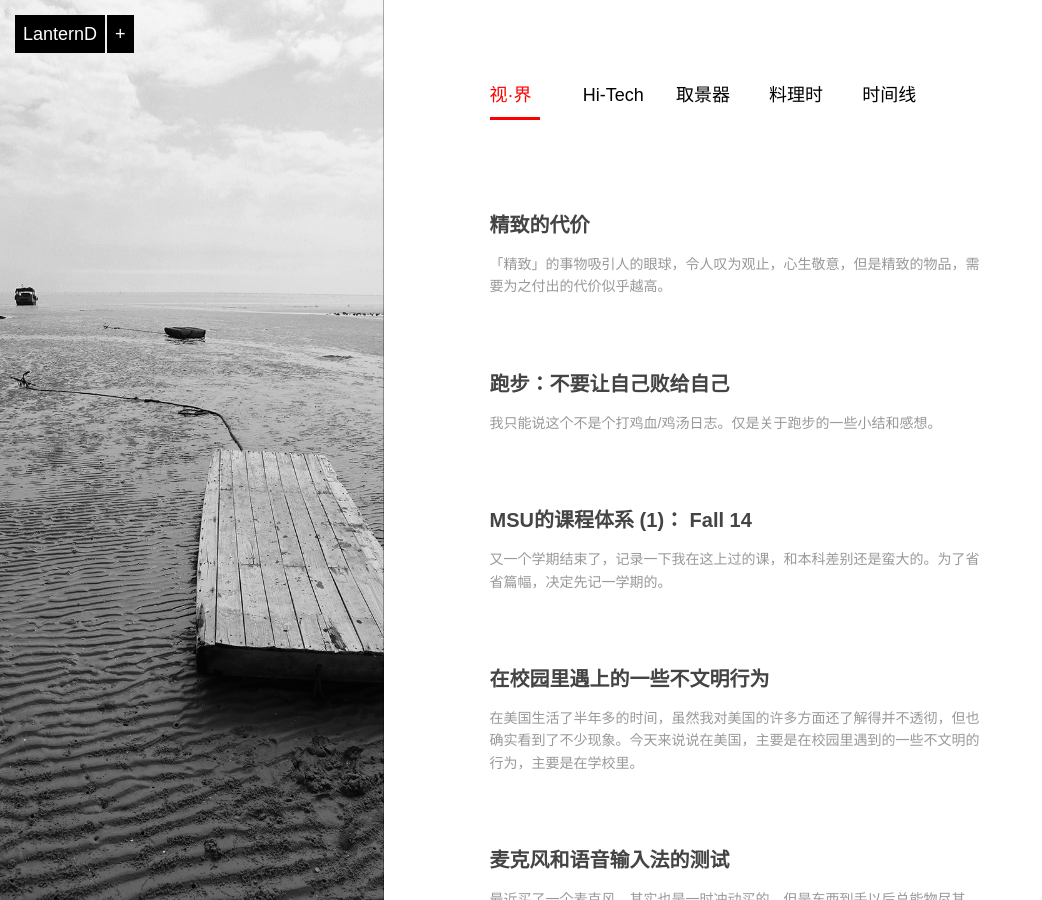
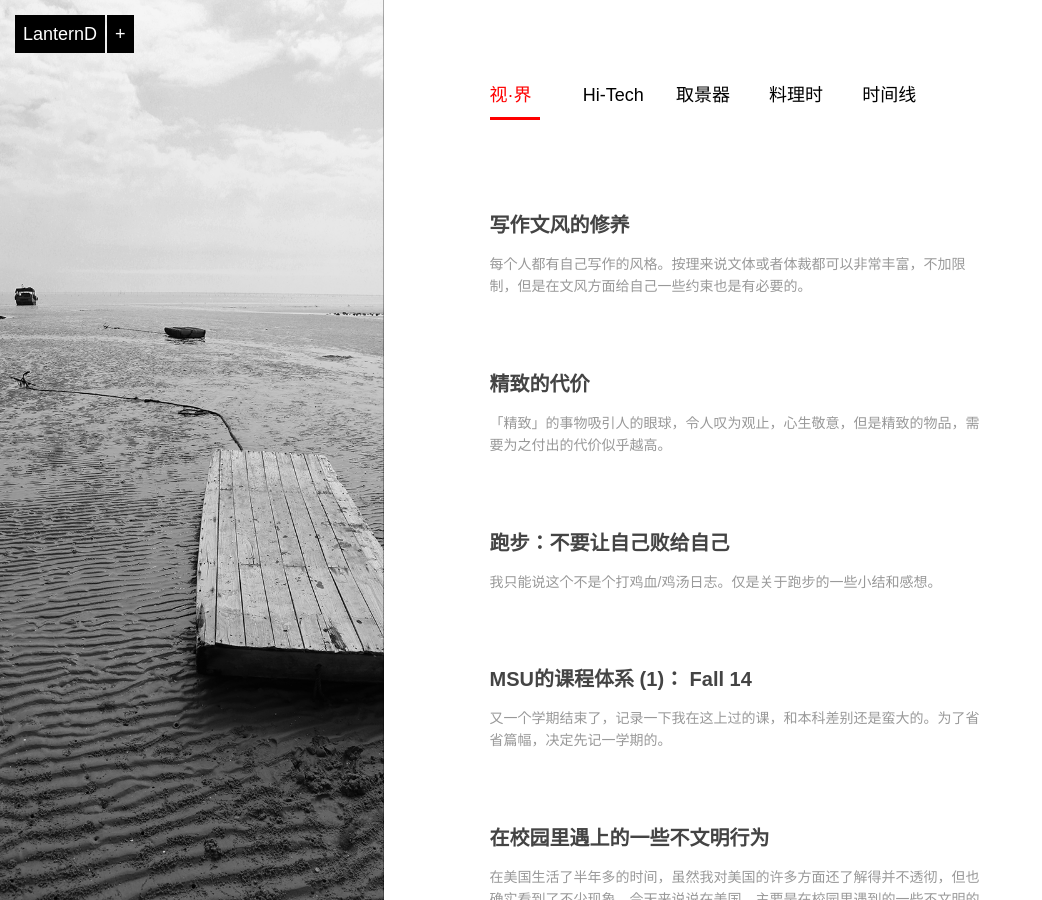
Before and after one commit to LanternD/lanternd.github.io, a Jekyll site: the page built from index.html, in a window 1280 px wide and 900 px high. Shown: the whole window, without its empty margins (0-1042 px from the left). Built offline with Jekyll 4.4.1, drawn with Linux system fonts in a browser that asks for light colours; the list of posts is cut into pages by our own code; part of the change alters nothing that is shown.

Commit message:
New Post: Writing Style

```diff
--- a/_posts/Witness/2015-05-26-cost-of-delicacy.md
+++ b/_posts/Witness/2015-05-26-cost-of-delicacy.md
@@ -48,7 +48,7 @@ date: 2015-05-27 23:09:00
 
 　精致的东西让人敬仰，让人怜爱，让人更费心思去维护保养，让来之不易的精致半衰期更长一些。
 
-　对于开头提到的灰尘问题就是一个方面。许多精致的东西维护起来还会让人抓狂。一些小坑里的灰尘会成为完美主义者的时间杀手。外国喜欢在家里铺地毯而不是瓷砖或木地板。在我眼中地毯更精致一些（但价格不一定会更贵），用起来更舒服，但是地毯的清洁却是令人头疼的事。吸尘器，洗涤剂等工具悉数用上之后，仍不可避免地一天天吸收灰尘而使颜色变得暗淡。反之，瓷砖等地面则可以用特别的拖把轻易清理。
+　对于开头提到的灰尘问题就是一个方面。许多精致的东西维护起来还会让人抓狂。一些小坑里的灰尘会成为完美主义者的时间杀手。美国这喜欢在公寓或者别墅里铺地毯而不是瓷砖或木地板。在我眼中地毯更精致一些（但价格不一定会更贵），用起来更舒服，但是地毯的清洁却是令人头疼的事。吸尘器，洗涤剂等工具悉数用上之后，仍不可避免地一天天吸收灰尘而使颜色变得暗淡。反之，瓷砖等地面则可以用特别的拖把轻易清理。
 
 　另外，最近在Indianapolis的艺术博物馆里看到了修复古老油画的介绍。那些画的原作早已在时间冲刷下变得陆离斑驳，像是本来完整的拼图被抠下了许多块。修复油画是个费劲的事情，需要推测画本来的样子，需要考虑修补后的光影效果或者透视关系，需要考虑用哪一种涂料修复后颜色更能还原原作，甚至考虑修复后的优化是否能保存更长时间，实属不易。
 
@@ -57,6 +57,8 @@ date: 2015-05-27 23:09:00
 ![Rolleiflex F2.8](http://lanternd.qiniudn.com/Pic4Post/cost-of-delicacy/rolleiflex.jpg)
 
 　那些曾经精致的事物，在时代的变迁中失去了人气，欠缺维护，从而衰落的例子也是数不胜数。曾经的底特律城是美国五大湖区的一颗明星，然而现在经济环境不景气，最后只能申请破产。在Alabama的[Birmingham](https://www.google.com/maps/place/Sloss+Furnaces/@33.521216,-86.791437,3a,75y,157.05h,90t/data=!3m4!1e1!3m2!1sITE9Y7kutq7SEK89GRUiJg!2e0!4m2!3m1!1s0x0:0x4ed8f930de175988!6m1!1e1)，有个著名的炼钢厂叫[Sloss Furnances](https://en.wikipedia.org/wiki/Sloss_Furnaces)，曾经是美国乃至全世界最大的炼钢厂，管道错综复杂，有巨大的炉子，巨大的齿轮齿条等等，有一种机械、蒸汽组成在一起的野兽般的精致。而上世纪六七十年代的时候人们对环保的呼声日益加大，偌大的工厂尾大不掉，无法转型，最后被人们抛弃了。缺乏应有的维护，那里现今仅有一种锈迹斑斑的残缺的美，被改造成了钢铁工业博物馆，供人们瞻仰怀念。
+
+　不过，外观上简洁的精致的物品在清洁上毫无疑问是要容易一些。它们主要由平面和一些简单的线条构成，灰尘一拂即去。然而避免碰撞、损坏就不是一件容易的事情了。人们喜欢在手机屏幕上贴膜，说到底也是「以防万一」，万一有了刮痕可就得天天看到了。而假设有一天，上面图片中那套精致的桌椅的边缘磕坏了一点，可能就在人们眼中显得不那么精致了。我有一把很好用的主厨刀，有一天刀刃在厨房的不锈钢水槽上磕了一下，出现了个2毫米长的卷刃，着实让我心塞了一阵。
 
 　说了这么多都是物品，其实人的「精致」一样需要高昂的代价去维护。关于这点，知乎里的[@王诺诺](http://www.zhihu.com/people/wangnuonuo)曾有过一个[细致的描写](http://zhi.hu/gSfG)。里面提到了她乘飞机时邻座女生化妆上飞机，卸妆休息，下飞机前补妆的过程。我对化妆研究不多，在此不置可否。只是想说，要成为从某个角度看是「精致」的人，需要高昂的维护成本。有的时候，「美」并无人欣赏，然而精致的人也仍会让自己保持一个美的状态。
 
--- /dev/null
+++ b/_posts/Witness/2015-06-12-writing-style.md
@@ -0,0 +1,246 @@
+---
+layout: post
+title:  写作文风的修养
+description: 每个人都有自己写作的风格。按理来说文体或者体裁都可以非常丰富，不加限制，但是在文风方面给自己一些约束也是有必要的。
+permalink: /writing-style/
+categories: [blog, 视·界]
+tags: [写作, 文风, 用词, 标点, 结构]
+date: 2015-06-12 23:12:00
+---
+
+　曾几何时，高考代表了我语文作文的巅峰水平，过后就是下坡路了。大学四年里习惯了发状态，人人网，QQ空间，朋友圈什么的充斥着我的「状态」和段子。然而从和好友们频繁的互动中我似乎逐渐失去了写长文字的能力和动力。现在回头看自己的状态固然也是一种回忆方式，但是长文章更能深刻反映出当时的想法。这也是我开始写博客的原因之一。
+
+　下面是我想到的在文风上需要约束的一些方面，包括用词、标点、结构等，各个小项之间没有什么逻辑关联，也不是很全面。不定期还会补充。
+
+------
+
+## 用词
+
+### 尽量少用网络用语
+
+　这个旨在**写半衰期长的文字**。网络用语产生的快消失得也很快。现在用「晕」、「菜鸟」都已经暴露年龄了，连「囧」都已经慢慢消失了。所以要是过个五年我回头看日志，最好不要出现那种看起来怪怪的网络用语，否则连自己都看不懂就不好了。
+
+- 「那么问题来了，挖掘技术哪家强？」
+- 爆出翔
+- 碉堡了
+- Duang
+- 「我的滑板鞋，时尚最时尚」
+- 也是蛮拼的
+- 战五渣
+- 也是醉了
+- 人艰不拆
+- ……
+
+　这些我是尽量保持少用的好。这并不会妨碍我回忆那些网络用语，我还有朋友圈和Twitter可以做这方面的Timeline。另外要是想知道更多，维基百科还有一份不断更新的编年体[网络流行语列表](https://zh.wikipedia.org/wiki/%E4%B8%AD%E5%9B%BD%E7%BD%91%E7%BB%9C%E6%B5%81%E8%A1%8C%E8%AF%AD%E5%88%97%E8%A1%A8)（能不能看到就看自己本事了…），目前是16页。另外一份[中国大陆网络语言列表](https://zh.wikipedia.org/wiki/%E4%B8%AD%E5%9B%BD%E5%A4%A7%E9%99%86%E7%BD%91%E7%BB%9C%E8%AF%AD%E8%A8%80%E5%88%97%E8%A1%A8)甚至多达94页。我非常佩服这些维基编辑。至于那些已经过度频繁使用的网络词汇，就当成正常语言的一部分吧，比如「给力」。
+
+　网络用语深入人心，不经意间就用了还没察觉出来，这个还需要修炼。
+
+　说不定这一小节还可以单独弄成一片文章，再说吧。
+
+### 逻辑连接词明确
+
+　连接词有哪些就不列举了。转折，递进，因果，每一样都尽量**用连接词清晰表明逻辑关系**。不过回头看我自己写的句子，经常会发现一段话里有两三次转折，每次转折都转到不同的方向，而不是原来的方向……我承认思维跳跃得比较厉害。
+
+### 少用「感觉」、「觉得」、「认为」
+
+　如果是事实，直接罗列就好了。如果已经是大多数人承认的观点，也就直接陈述吧。有争议的观点可以用，但是尽量尝试换一个表述方式。英文里表达与「认为」相同意思的词有很多，不妨也挖掘一下汉语中其他类似的词。
+
+　这三个词在我的文章中出现频率蛮高的，在我眼中（这就是个替代品，哈哈），它们会一定程度让一个**事物的可靠度下降**。
+
+### 准确使用表示比例的词
+
+　这个是出于对事实的尊重，也是做科研养成的习惯。随心所欲地用表示比例的词会产生严重的漏洞。「大部分」、「有些人」、「少数」……一些看似模糊的词恰好是**更准确的表达**，除非有百分比数据来支持。
+
+　这一点其实我也希望每个人都能做到，因为不想有一天不小心转述一个错误的事实。
+
+### 错别字、病句零容忍
+
+　不说多了，完全是个人的文字「洁癖」。**有错别字欢迎挑出。**
+
+　其实我在读别人博文的时候也很喜欢挑错别字，最好不要被鄙视……
+
+　病句就像程序的Bug，不经意间就写出来了，而Debug也是个费劲的事情。不写出病句还需要不断修炼基本功。
+
+### 尽量让所有人都能读得下去
+
+　如果是自己专业方向的文章，估计不会每个人都去读，专有名词可以随意使用。而如果是正常的记录或者感悟，则尽量让所有人都能读下去。上面提到的网络用语和这个是兼容的。具体来说就是少用谐音词（「杯具」、「神马」），专有名词（「超焦距」、「快门后帘同步」），缩略词（「TG」、「理客中」）。不过，**专有名词给个百科链接**也能解决不少问题啦。
+
+　其实读到一半突然卡住对我来说也是个不舒服的事情。每次经历这样的时刻一边去查百科，一边心里想：「能不能好好说话/用词了。」
+
+### 多用链接
+
+　对于上面的一点补充。这是对不常见的事物提供进一步了解的窗口。不过这个「不常见」是我自己的主观判断，不能兼顾每个人。
+
+　此外用链接也方便做**合理引用**。如果一个观点来自他人，即使没有直接转载，提到的时候给出链接也是对原作者的尊重。
+
+### 关于英文的处理
+
+- 尽量不中英文混合，可以用括号注明
+
+　过于频繁的中英文词汇混合可能会让人心烦，除非中文不能准确表达该词汇的意思。比如「workshop/seminar/symposium」都可以翻译成「研讨会」，而实际上还是有不少区别的。必要的时候用括号标明一个合理的翻译，这样就很方便了，在这一点上我还是不怕麻烦的。
+
+- 熟知的词依旧倾向于用英文
+
+　一些外国的品牌我习惯用英文本身表示。比如Android/Symbian，用「HomeDepot」而不用「家得宝」，「IKEA」而不是「宜家」，用「National Geographic」代替「国家地理」等等。这个实际操作中可能会相对随意一些。
+　一些大家都很常用的动词或名词其实偶尔替换一下也无妨，比如「Mark」、「Boss」。
+
+- 中文中夹杂的英文单词第一个大写
+
+　如果中文句子中含有英文词汇，第一个单词大写。比如「选择其中一篇作为Presentation的对象」
+
+- 所有英文缩略词第一次出现在文中时均在括号中标明全称
+
+　比如：SAE (Sina App Engine), LAMP (Linux, Apache, MySQL, PHP)。（什么？你问我「PHP」怎么办？…）
+
+### 拒绝火星文
+
+　从一开始我就拒绝使用火星文，即使这是个贴在「90后」身上的标签之一。
+
+### 颜文字偶尔用
+
+　广大网友们的创造力实在是惊人，一开始的颜文字只是「：）」、「：P」的水平，这几年已经升级到「(๑ŐдŐ)b」、「ʅ（´◔౪◔）ʃ」、「(;´༎ຶД༎ຶ`)」。似乎Unicode里面这么多字符里能用的都用上了…
+
+　我倒不是很排斥颜文字，但是频繁使用也是不好的，每篇文章两到三处还是可以接受的。没怎么用过的原因是**输入不方便**，要输入特定的词组或者打开表情列表才行。据说还有个颜文字输入法，但装一个中文输入法已经是我的极限了，不能理解那些每次切换输入法都有一个大列表挨个切换的人。
+
+　( ͡° ͜ʖ ͡°)
+
+### 「么」和「吗」
+
+　这个比较随性，我还是喜欢用「吗」作为问句结尾。好吧，这种细枝末节就不多加纠结了。
+
+------
+
+## 标点
+
+### 少用省略号
+
+　自从有了网络，省略号的作用已经变得不好描述了。有的人特喜欢用省略号，而且还有放大的版本「。。。」、「、、、」。这个无可厚非，我自己在聊天中也会用。但是过度使用就很不好了。
+
+> ——「在么。。。」
+> ——「问你个事。。、」
+> ——「那个、、电路作业什么时候交啊？…」
+> （亲，就不能一行字一句话搞定吗？PS：纯属虚构）
+
+　就像《纽约摄影学院教材》提到的摄影三要素之一那样：尽量使画面简洁，删去那些不必要的元素。对于文章也是，标点是为文章结构服务的，不能让标点分散读者，也包括自己的注意力。
+
+　我的想法是，**列举**的时候该用就用，**对观点很没有信心**的时候用，**有必要缓和气氛**的时候用。其他时候尽量不用，会导致可读性下降不少。另外我习惯用在列举的时候使用6个点「……」，其他时候用三个点「…」
+
+### 少用波浪号~
+
+　「啊~今天的红烧肉好好吃~~」这是我高中写日志和聊天常用的标点。现在回头看我都不相信曾经我如此泛滥地使用波浪号。波浪号固然有其「[独到的作用](http://www.zhihu.com/question/26832028)」，但是每句话都用也是一种审美疲劳。
+
+　偶尔用用还是非常怡情的呢~
+
+### 用直角引号——「」
+
+　这是大概去年10月左右自己决定养成的习惯。原因在于它们比“ ”双引号更具有「引」的样子，**私以为**这才是中文里应该用的引号。原来用的引号有不少缺点，「“ ”」常常和英文的「" "」搞混，而且**有的字体**左半边双引号和右半边长得极像，导致一不注意就出现左引号在右边，右引号在左边的现象，还很难觉察。文字洁癖表示不能忍。而直角引号完全没有这些问题。
+
+　我还有个不切实际的幻想：希望有一天大家都用直角引号，看着蛮舒服。关于如何替换键盘上的引号或者快速输入，可以参考[这里](http://www.zhihu.com/question/19755746)。
+
+　「」是直角单引号，『』是直角双引号。而一般规范是[单引号放在外，双引号放在内](https://zh.wikipedia.org/wiki/%E5%BC%95%E5%8F%B7#.E5.BD.A2.E7.8B.80)，是不是很奇怪？不过我还没遇上过这个问题。
+
+### 圆括号的选择 ( ) 与（）
+
+　这个是让我纠结了很久的问题，到现在我都没能统一下来。有一段时间特别排斥中文输入法的括号（），一直用英文中的( )。然而中文之后跟着细窄的圆括号很不好看，接着我在圆括号前后都加了俩空格，真是越描越黑。
+
+　我决定，括号跟在中文后面就用（），跟在English后面就Use ( lol)。并且英文左圆括号前后都应该有空格。
+
+### 冒号的选择「:」「：」
+
+　这个和圆括号一样困扰了我一阵。解决方案是这样的：夹在两个英文单词之间用英文版的，其他时候用中文版的。
+
+### 不用咆哮体，不用多个连着的叹号！！！
+
+　咆哮体一度在网上非常流行，但我看着满篇的「！！！」总是眉头一紧。为了让自己的和大家的世界清静一些，**珍爱生命，远离咆哮体。**
+
+------
+
+## 结构
+
+　上面的「用词」和「标点」两节已经有足够长的篇幅，一开始想着是否要分两篇日志写，后来想到右边有**标题导航列表**（手机党看不到），所以一篇搞定也无妨。下边接着写「结构」，包括句子，段落和文章的。
+
+### 有序言、结尾
+
+　不是硬性规定，主要是用在长文章上。凤头豹尾是不敢高攀，但是头尾还是有了才更像一篇完整的文章。结尾写一写总结、感想可以防止自己跑题过远…
+
+### 三点以上的并列小点用列表结构
+
+　这个对于增加易读性是很有帮助的。比如一篇签证攻略，在提到需要的材料列表时就该使用列表的形式，曾经看到不少文章把这些材料全部压缩到一行，用顿号分开，那时已经没有继续看下去的欲望了。
+
+### 在适当地方加入水平线
+
+　水平线可以让人注意到文章结构、论点或思路的转变，提醒需要对前文进行整理或总结。
+
+　曾经在加水平线这点上比较混乱。统一一下就是在每个**二级标题之前加入**，可能某些重要段落结束之后也会加。
+
+### 控制段落长度，增加可读性
+
+　我有时候一不注意就写了个十五六行的一段文字，而实际上里面有不少分论点。独立出来一段也无妨。
+
+　控制段落长度是个技术活，实践出真知。但每段话最好都不要太长。
+
+### 善用各级标题，使结构完整
+
+　受益于Markdown语法本身方便的标题控制，这点做起来并不难，[StackEdit](https://stackedit.io/editor)的实时预览功能则是如虎添翼。所以实际写文章的时候，充分利用优势控制好文章的结构属于合理且必然的。配合章节列表，全文尽收眼底，岂不快哉？
+
+### 尽量有完整的主谓宾
+
+　这可能也是我文字洁癖的一部分，**症状稍轻**。我看许多人的文章会经常省略主语「我」。这没有什么不妥，大部分情况下也是能让所有人明白是什么意思的。但是如果加上完整的主谓宾结构可以减少句子产生歧义的可能性，尤其是同时出现了多个名词容易混乱的时候。
+
+### 「虽然」尽量不要加在句末用于转折
+
+　——我自己的一个毛病，能改就改。我以前经常写出这样的句子：
+
+>「当时打字速度还不错，虽然和许多大牛比还差了一截。」
+
+　其实要**翻译成英文**是完全没有问题的，只是中文里偶尔看着还是有点别扭。转折结构里可以省略「虽然」（比如这句话），但是有的话还是放在前面比较好。
+
+### 适当断句，不要一段话只有一个句号
+
+　一逗到底是初中写作文时候的毛病，现在基本没犯过了。但还是要继续坚持下去。我写完文章的时候会回头检查一遍标点，在应该用句号的地方不要用逗号。
+
+### 段首用一个全角空格
+
+　Markdown语法里面有个奇怪的现象，段首空格有时候会被忽略掉。我在网上了解到一个不错的解决方案：用一个**全角空格**「　」来代替。全角空格会占满整个字的宽度，而且是个常规字符，因而不会被当成空格处理。考虑到有的段落比较短，用两个全角空格会导致缩进不好看，所以最后决定用一个就行了。
+
+　实际写作的时候我是不会每写一段都切换一次半/全角去打空格的。一般我是在写完全篇以后从头读一遍的时候一次性全给加上，颇有画龙点睛之感，嗯。
+
+### 减少使用（）在句中做备注的习惯
+
+　这也是自己的毛病。通常我这么用不是为了解释某个词语，而是和「虽然」一样表示转折。
+
+> 这个设想是前无古人的（不过这一现象不是他最先发现的）。
+
+　这样做也不能说是错，但是用滥了会导致读起来思维跳跃太大而使全文失去连贯性。
+
+　**说白了什么东西用滥了都不好。**应当把这种用法的次数控制在每篇3次以下。如果括号中的内容不能很好地支持论点的话加上也是没有意义的。
+
+------
+
+## 其他
+
+### 关键词加粗，避免整句加粗
+
+　加粗这个东西我没有养成固定的习惯，有的时候记起来就会读一遍全文，在合适的地方加粗，如果忘了也持无所谓的态度。
+
+　但不管怎么样，**加粗的话尽量只加粗词语，除非一句话或一段话非常重要。**如果是一句话加粗，则把加粗的范围包括到文末的标点。
+
+------
+
+## 尾声
+
+　大方针是坚持以上规则不动摇，可能进行补充细化。不过，文风是会发展的，随时间变化的，谁也不知道将来自己的文字会变成什么样。
+
+　很多人没看到一半肯定会想：**是否有必要这么较真？一定是有病吧？**
+
+　事实上「有病」才是一个人的常态，现在去哪找个没病的人。互联网让人们的表达方式多样化，文字开始变得娱乐化，许多人都在「标新立异」，上面说的咆哮体，火星文，颜文字都是例子。我对此持中立态度，它们一定程度上让我们所见到的的东西更加丰富。然而在过度娱乐化的今天，我遵守上面的规则却可以说是「被」标新立异了。
+
+　此外其他原因就是我自己的文字洁癖，自己看着爽才是真的爽。一些写作习惯以及字句原来正确的用法可能在慢慢丢失，比如「奇葩」，然而我相信对文字的专注和较真将会成为**终身受益**的习惯。
+
+　关于这个问题，最后想说，这些「文风的修养」对**可用的文字**而言简直是九牛一毛，多了少了都对文字的可能性和多样性没有太大的影响。这一点可以参考[@梁边妖](http://www.zhihu.com/people/liangbianyao)关于「[高三作文不够 800 字怎么办？](http://zhi.hu/VyPB)」的回答，如何将「哈哈」扩写为高考作文……
+
+　**每个人都会有自己写作的文风**，今天只不过是用文字表示出来罢了，没必要大惊小怪。而这也仅能窥到其中的一斑，其他更多的是不可言表的习惯。
+
+　最后也要指出，不要让自己过于理性（上面说到的文风大多情况下**仅应用于**理性的议论性写作和一些叙事性写作），适当写写抒情或其他风格的内容和句子，尝试不同的文体也是极佳的。
+
+　不知道其他人的对文字的「癖好」又是什么样的呢？
```
